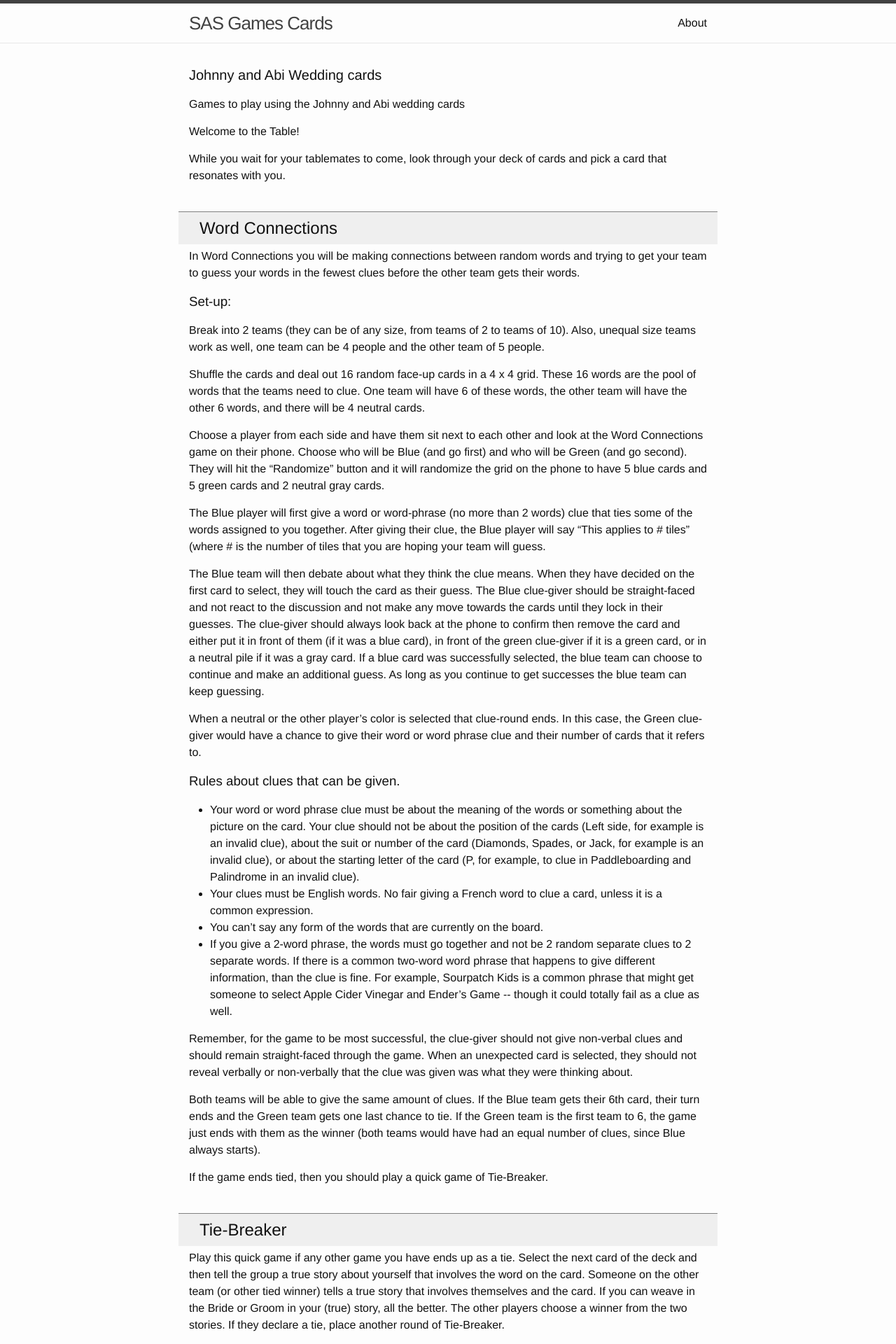
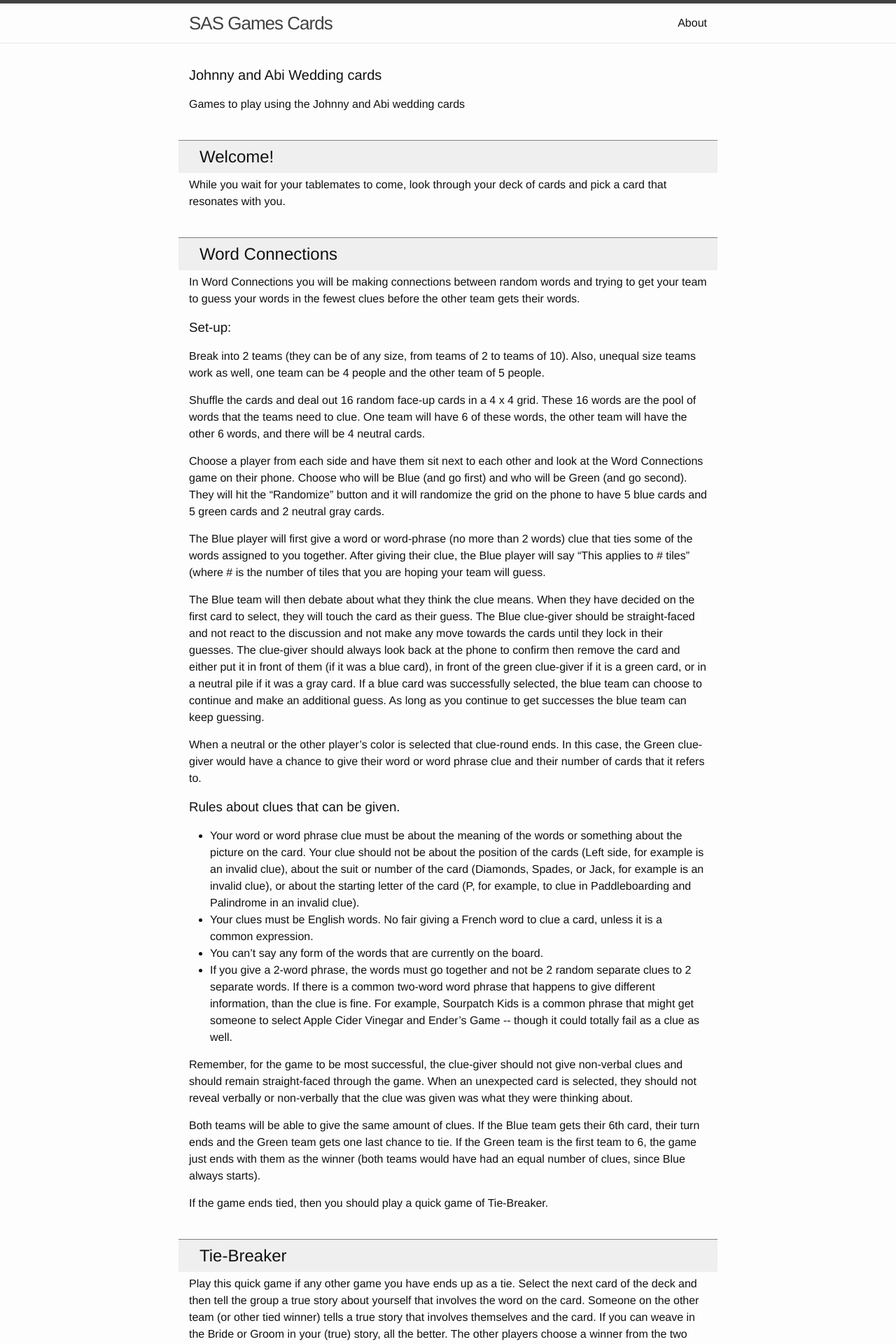
Before and after one commit to rlskoeser/sasgames-cards, a Jekyll site: the page built from _posts/2016-02-20-johnny-and-abi.md, in a window 1280 px wide. Shown: the top 1920 px of the page at 70% size. Built offline with Jekyll 4.4.1, drawn with Linux system fonts in a browser that asks for light colours; nearby versions of some CDN libraries; some of the changed text lies outside the part shown.

Commit message:
Style and content updates

```diff
--- a/_config.yml
+++ b/_config.yml
@@ -9,8 +9,8 @@
 title: SAS Games Cards
 email: gkoeser@sasgames.net
 description: > # this means to ignore newlines until "baseurl:"
-  Custom card games for your event by Greg Koeser / Short Attention
-  Span Games.
+  Custom card games for your event by Greg Koeser /
+  <a href="http://sasgames.net">Short Attention Span Games</a>.
 baseurl: "" # the subpath of your site, e.g. /blog
 url: "http://cards.sasgames.net" # the base hostname & protocol for your site
 twitter_username: gkoeser
--- a/_includes/header.html
+++ b/_includes/header.html
@@ -6,11 +6,7 @@
 
     <nav class="site-nav">
       <a href="#" class="menu-icon">
-        <svg viewBox="0 0 18 15">
-          <path fill="#424242" d="M18,1.484c0,0.82-0.665,1.484-1.484,1.484H1.484C0.665,2.969,0,2.304,0,1.484l0,0C0,0.665,0.665,0,1.484,0 h15.031C17.335,0,18,0.665,18,1.484L18,1.484z"/>
-          <path fill="#424242" d="M18,7.516C18,8.335,17.335,9,16.516,9H1.484C0.665,9,0,8.335,0,7.516l0,0c0-0.82,0.665-1.484,1.484-1.484 h15.031C17.335,6.031,18,6.696,18,7.516L18,7.516z"/>
-          <path fill="#424242" d="M18,13.516C18,14.335,17.335,15,16.516,15H1.484C0.665,15,0,14.335,0,13.516l0,0 c0-0.82,0.665-1.484,1.484-1.484h15.031C17.335,12.031,18,12.696,18,13.516L18,13.516z"/>
-        </svg>
+        <i class="fa fa-bars"></i>
       </a>
 
       <div class="trigger">
--- a/_includes/icon-twitter.html
+++ b/_includes/icon-twitter.html
@@ -1 +1,2 @@
-<a href="https://twitter.com/{{ include.username }}"><span class="icon icon--twitter">{% include icon-twitter.svg %}</span><span class="username">{{ include.username }}</span></a>
+<span class="icon icon--twitter"><i class="fa fa-twitter"></i></span>
+<a href="https://twitter.com/{{ include.username }}"><span class="username">{{ include.username }}</span></a>
--- a/_posts/2016-02-20-johny-and-abi.md
+++ b/_posts/2016-02-20-johnny-and-abi.md
@@ -8,9 +8,14 @@
 
 <p>Games to play using the Johnny and Abi wedding cards</p>
 
-<p>Welcome to the Table!</p>
-
-<p>While you wait for your tablemates to come, look through your deck of cards and pick a card that resonates with you. </p>
+<div class="game-rules" id="welcome">
+    <input id="welcome-toggle" type="checkbox" class="checkbox-toggle"  checked="checked" />
+    <label for="welcome-toggle" class="btn btn-default fa"></label>
+    <h2>Welcome!</h2>
+    <div class="content">
+        <p>While you wait for your tablemates to come, look through your deck of cards and pick a card that resonates with you. </p>
+    </div>
+</div>
 
 <div class="game-rules" id="wd-cn">
 
@@ -61,11 +66,18 @@
 
 <div class="content">
 <p>Play this quick game if any other game you have ends up as a tie.  Select the next card of the deck and then tell the group a true story about yourself that involves the word on the card. Someone on the other team (or other tied winner) tells a true story that involves themselves and the card. If you can weave in the Bride or Groom in your (true) story, all the better. The other players choose a winner from the two stories. If they declare a tie, place another round of Tie-Breaker.</p>
+</div>
+</div>
 
-<p>And Then…</p>
+<div class="game-rules" id="and-then">
+    <input id="and-then-toggle" type="checkbox" class="checkbox-toggle" />
+    <label for="and-then-toggle" class="btn btn-default fa"></label>
 
-<p>Tell an interactive story using the pictures or words from a card.
-To play deal everyone 2 cards and then flip a random card from the deck to start. The first person starts with: “Once upon a time…” and starts a story that has something to do with the flipped card. After a sentence or 2, the next person will lay a card from their hand down and add to the story. After 2 times around the table, the last person wraps up the story with their last card.</p>
+    <h2>And Then…</h2>
+    <div class="content">
+    <p>Tell an interactive story using the pictures or words from a card.
+    To play deal everyone 2 cards and then flip a random card from the deck to start. The first person starts with: “Once upon a time…” and starts a story that has something to do with the flipped card. After a sentence or 2, the next person will lay a card from their hand down and add to the story. After 2 times around the table, the last person wraps up the story with their last card.</p>
+    </div>
 </div>
 
 <div class="game-rules" id="blacksheep">
--- a/css/main.scss
+++ b/css/main.scss
@@ -54,7 +54,7 @@
 
 
 /* custom styles for card game rules page */
-h2 {
+.game-rules h2 {
     border: 1px solid gray;
     padding: 5px;
     background-color: #EFEFEF;
```
